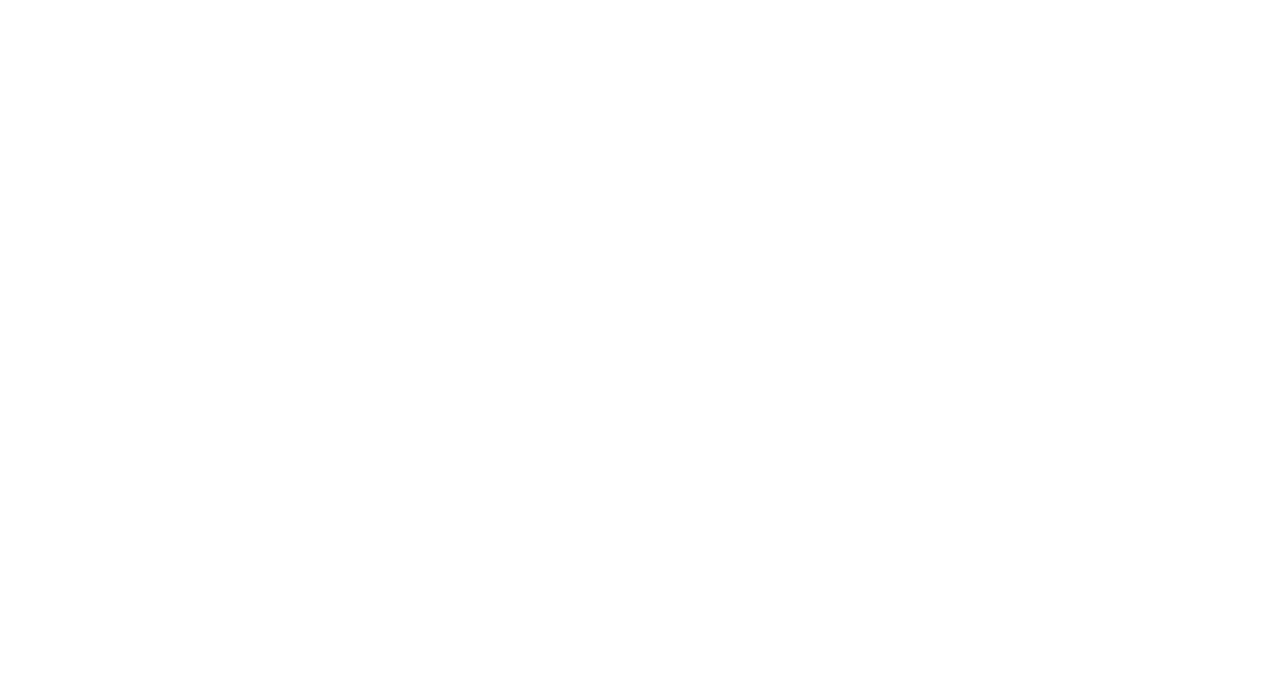
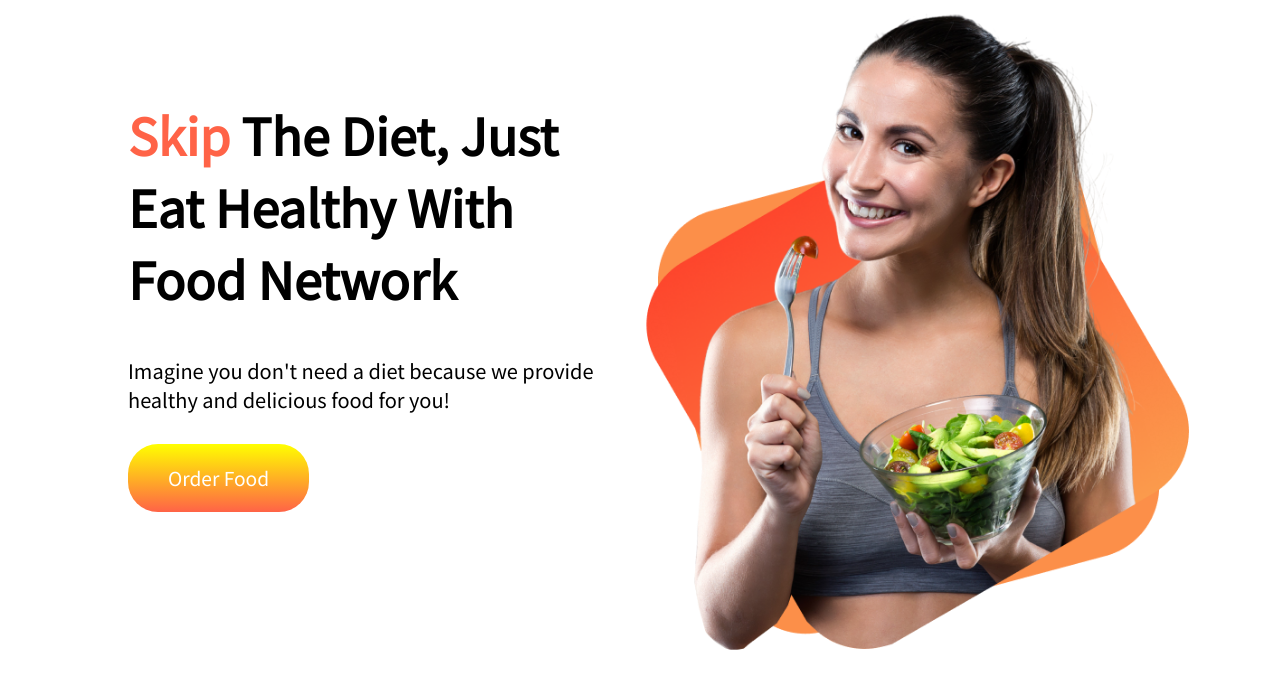
Before and after one commit to Salemah/food-network, a plain HTML site: page index.html in a window 1280 px wide. Drawn offline with Linux system fonts and the light colour scheme.

Commit message:
Top Added

```diff
--- a/index.html
+++ b/index.html
@@ -1,13 +1,32 @@
 <!DOCTYPE html>
 <html lang="en">
+
     <head>
         <meta charset="UTF-8">
         <meta http-equiv="X-UA-Compatible" content="IE=edge">
         <meta name="viewport" content="width=device-width, initial-scale=1.0">
         <title>Food Network</title>
         <link rel="stylesheet" href="style.css">
+        <link rel="preconnect" href="https://fonts.googleapis.com">
+        <link rel="preconnect" href="https://fonts.gstatic.com" crossorigin>
+        <link href="https://fonts.googleapis.com/css2?family=Noto+Sans+JP&display=swap" rel="stylesheet">
     </head>
+
     <body>
+        <section class="top">
+            <div class="Halfwidthtop">
+                <h1><span class="skip" >Skip</span> The Diet, Just Eat Healthy With Food Network</h1>
+                <p id="Imagine">Imagine you don't need a diet because we provide healthy and delicious food for you!</p>
+                <a class="orderfood" target="blank" href="#">Order Food</a>
+
+            </div>
+            <div class="halfwidthtop">
+                <img src="images/Group 8425.png" alt="">
+
+            </div>
+        </section>
+
 
     </body>
+
 </html>
--- a/style.css
+++ b/style.css
@@ -0,0 +1,40 @@
+body{
+    margin: 0;
+    font-family: 'Noto Sans JP', sans-serif;
+
+}
+h1{
+    font-size: 50px;
+    font-weight:bold;
+    margin-top: 20%;
+}
+.skip{
+    color: tomato;
+}
+#Imagine{
+    font-size: 20px;
+    padding-bottom: 30px;
+}
+.top{
+    display: flex;
+    margin-bottom: 100px;
+    padding-left: 10%;
+    padding-right: 5%;
+}
+.Halfwidthtop{
+    width: 50%;
+
+
+}
+.orderfood{
+    text-decoration: none;
+    color: white;
+    font-size: larger;
+    background-image: linear-gradient(yellow,tomato);
+    padding: 20px 40px;
+    font-weight: 400px;
+    border-radius: 30px;
+}
+img{
+    width: 100%;
+}
```
Lines whose indentation alone changed are shown as unchanged.
